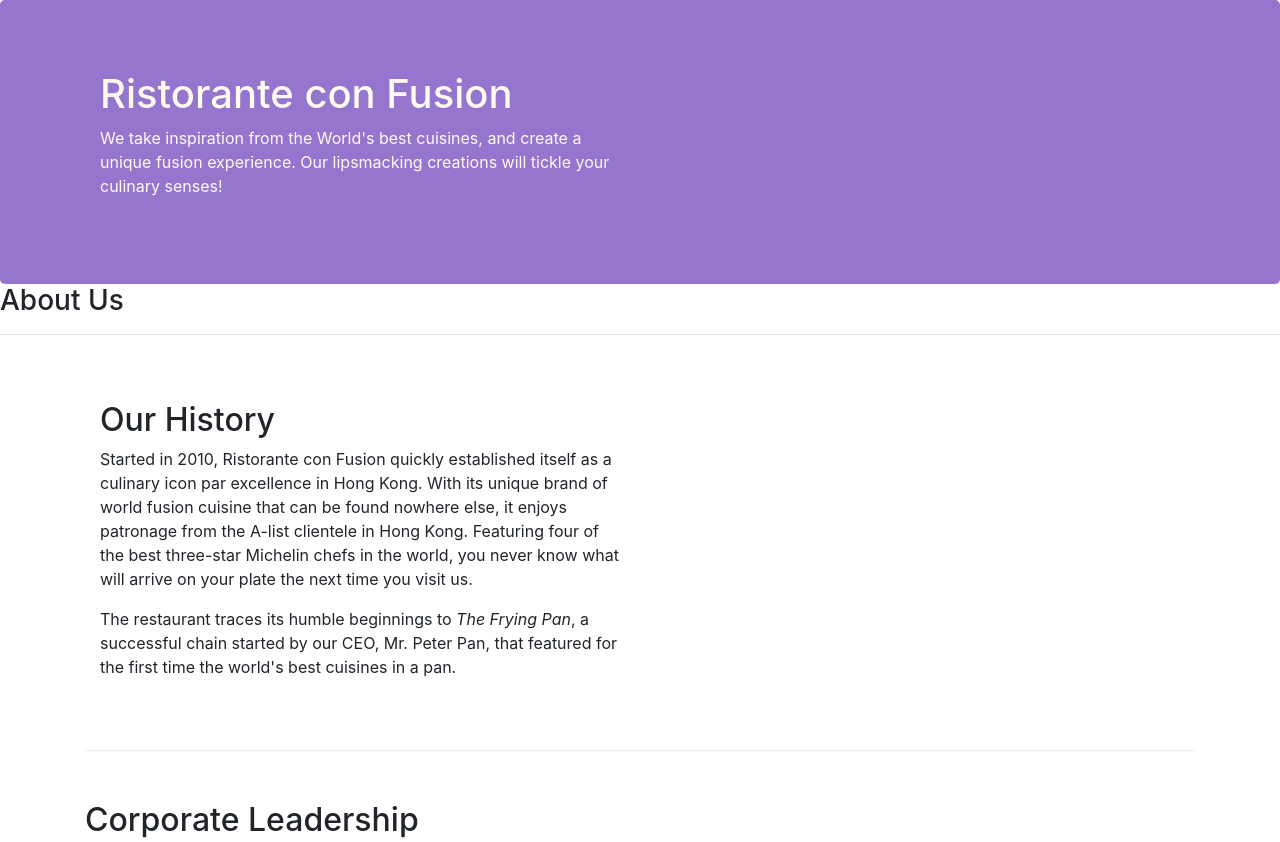
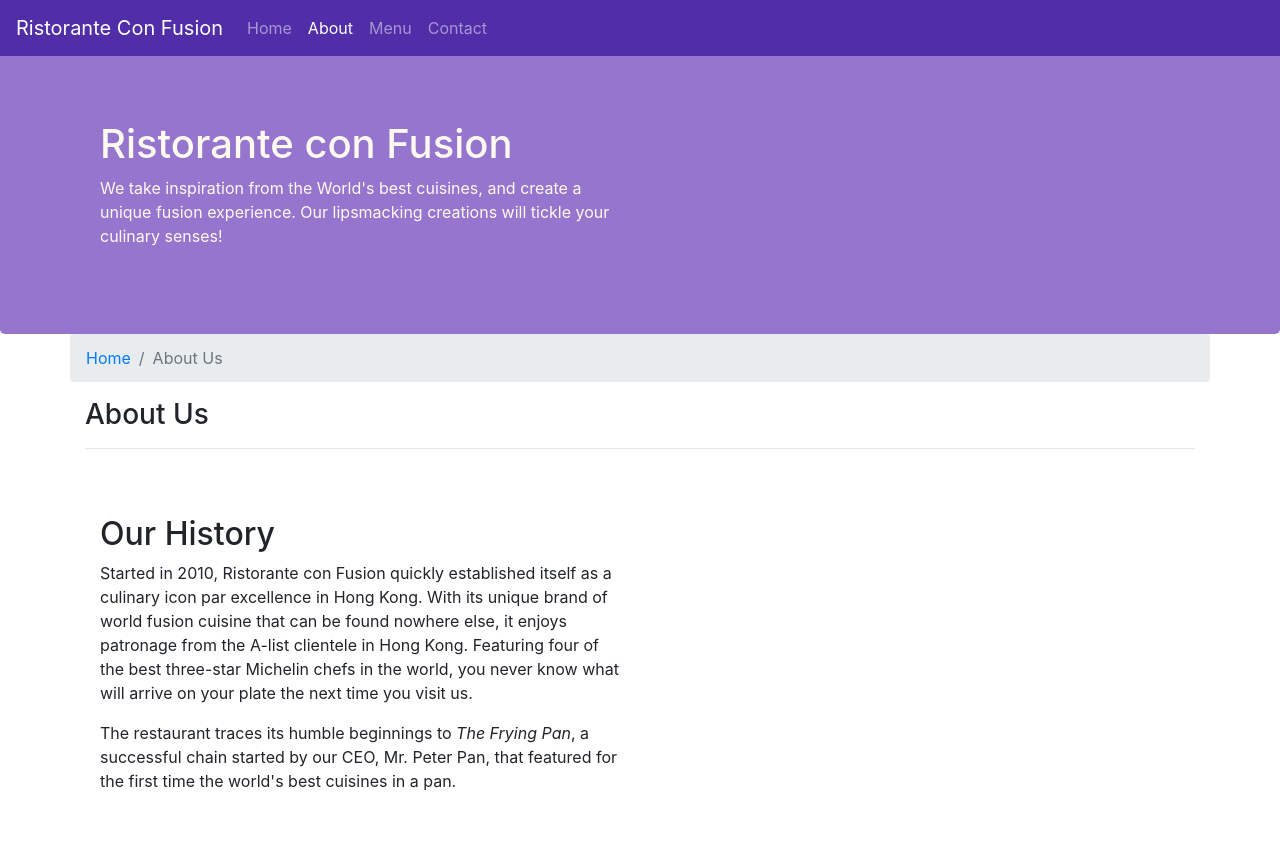
Before and after one commit to bestofdennis/bootstrap_confusion, a website: page aboutus.html in a window 1280 px wide. Shown: the top 842 px of the page. Drawn offline with nearby package versions, Linux system fonts and the light colour scheme.

Commit message:
Add navbar

```diff
--- a/aboutus.html
+++ b/aboutus.html
@@ -15,6 +15,22 @@
 </head>
 
 <body>
+    <nav class="navbar navbar-expand-sm navbar-dark fixed-top">
+        <button class="navbar-toggler" type="button" data-toggle="collapse" data-target="#Navbar" aria-expanded="false"
+            aria-controls="Navbar" aria-label="Toggle navigation">
+            <span class="navbar-toggler-icon"></span>
+        </button>
+        <a class="navbar-brand" href="./index.html">Ristorante Con Fusion</a>
+
+        <div class="collapse navbar-collapse" id="Navbar">
+            <ul class="navbar-nav mr-auto">
+                <li class="nav-item"><a class="nav-link" href="./index.html">Home</a></li>
+                <li class="nav-item active"><a class="nav-link" href="#">About</a></li>
+                <li class="nav-item"><a class="nav-link" href="#">Menu</a></li>
+                <li class="nav-item"><a class="nav-link" href="#">Contact</a></li>
+            </ul>
+        </div>
+    </nav>
 
     <header class="jumbotron">
         <div class="container">
@@ -29,16 +45,19 @@
         </div>
     </header>
 
-    <div>
-        <div>
-            <div>
+    <div class="container">
+        <div class="row">
+            <ol class="col-12 breadcrumb">
+                <li class="breadcrumb-item"><a href="./index.html">Home</a></li>
+                <li class="breadcrumb-item active">About Us</li>
+            </ol>
+            <div class="col-12">
                <h3>About Us</h3>
                <hr>
             </div>
         </div>
-    </div>
 
-    <div class="container">
+
         <div class="row row-content">
             <div class="col-12 col-sm-6">
                 <h2>Our History</h2>
--- a/css/styles.css
+++ b/css/styles.css
@@ -28,3 +28,12 @@
     margin: 0px;
     color: #0f0f0f;
 }
+
+body{
+    padding: 50px 0px 0px 0px;
+    z-index: 0;
+}
+
+.navbar-dark{
+    background-color: #512da8;
+}
```
Also changed, not shown: index.html (+26 -4 lines).
